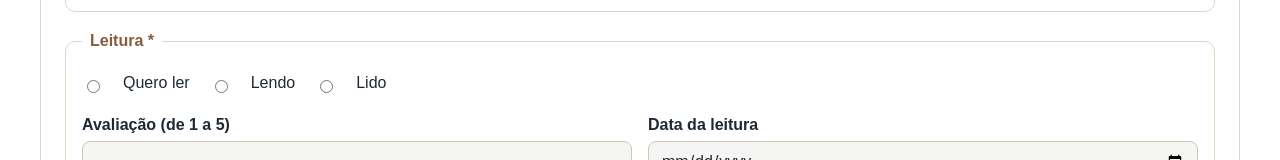
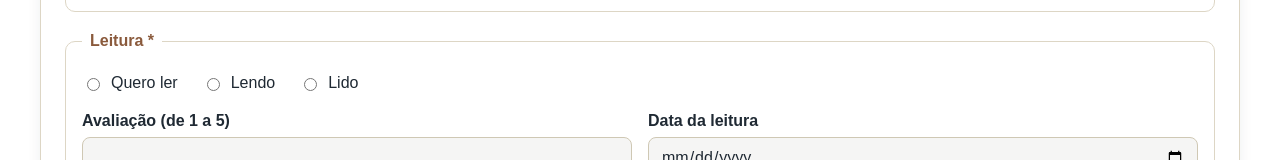
Before and after one commit to marymours013/Biblioteca_privada, a plain HTML site: page index.html in a window 1280 px wide. Shown: the part 593-753 px from the top of the page. Drawn offline with Linux system fonts and the light colour scheme.

Commit message:
style: adiciona estilos de mensagens, modo de edição e foco visível

```diff
--- a/assets/css/style.css
+++ b/assets/css/style.css
@@ -104,11 +104,12 @@ nav a:hover {
 
 .layout-app section,
 .layout-app aside {
-  min-width: 0; /* permite que a tabela role dentro da coluna */
+  min-width: 360px;
   padding: 24px;
   background-color: #ffffff;
   border: 1px solid #ddd6c5;
   border-radius: 14px;
+  box-shadow: 0 4px 14px rgb(31 41 51 / 0.07);
 }
 
 /* Formulários */
@@ -151,11 +152,13 @@ label {
 .opcoes {
   display: flex;
   flex-wrap: wrap;
-  gap: 8px 20px;
+  align-items: center;
+  gap: 8px;
 }
 
 .opcoes label {
   display: inline;
+  margin: 0 16px 0 0;
   font-weight: 400;
 }
 
@@ -209,7 +212,8 @@ select:focus,
 textarea:focus {
   background-color: #ffffff;
   border-color: #2f5d46;
-  outline: none;
+  outline: 3px solid #9cc5ac;
+  outline: 2px;
 }
 
 /* Pesquisa, filtros e ordenação (Flexbox) */
```
